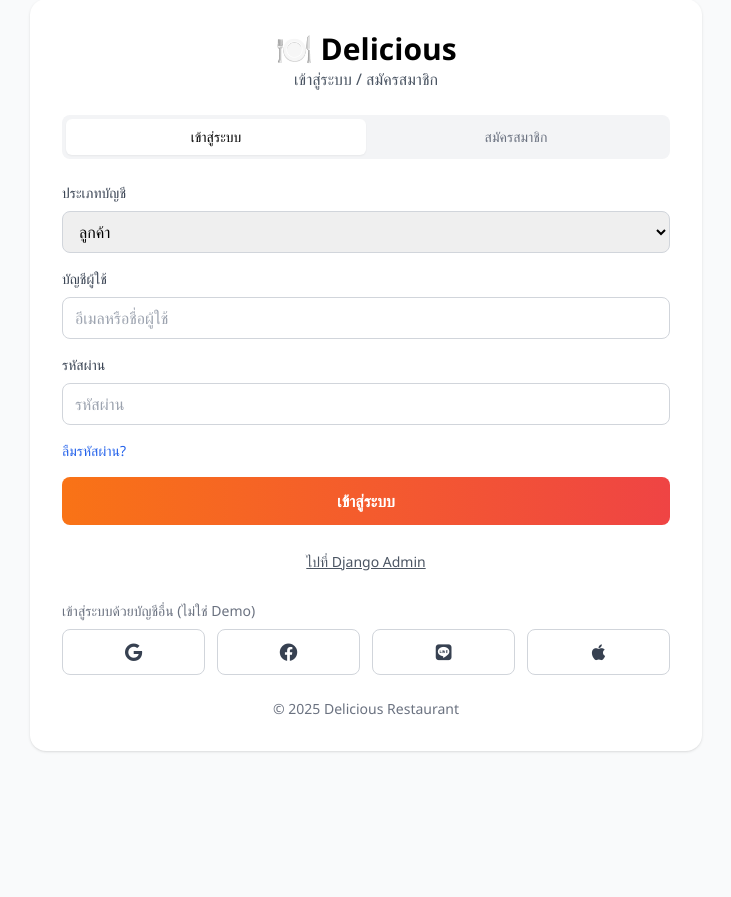
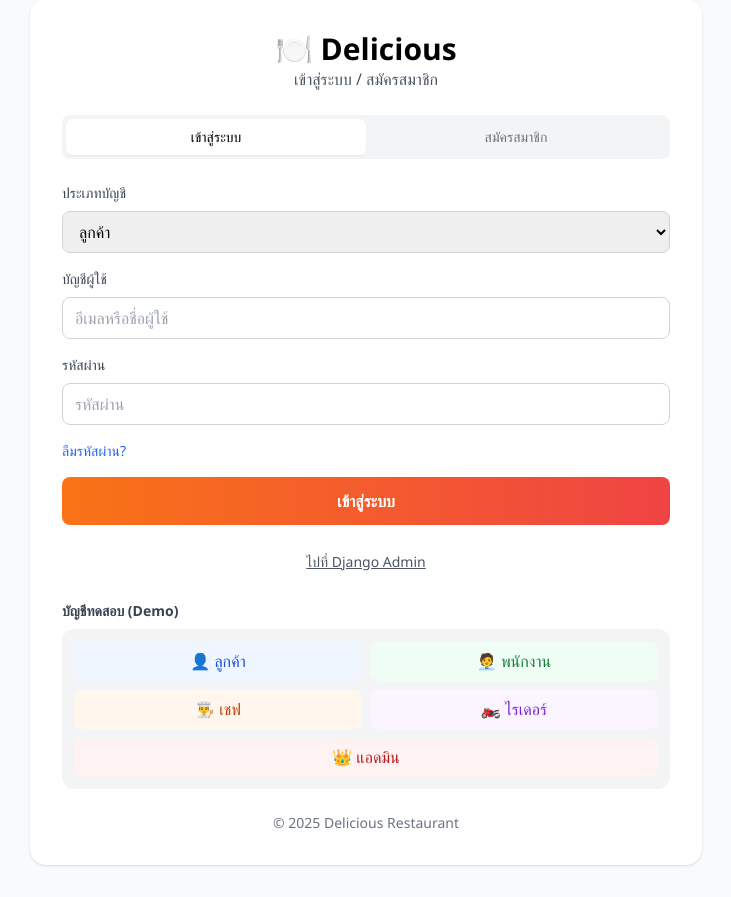
Before and after one commit to Nanashi1150/Worky, a Django app: page /login/ in a window 1280 px wide. Shown: the part 33-930 px from the top of the page, without its empty margins (274-1005 px from the left). Before the commit the page ends 785 px from the top, so only its background shows below. Run offline with Django 5.2, Linux system fonts and the light colour scheme; some libraries are stand-ins or nearby versions.

Commit message:
feat(login): restore Demo quick-login UI; remove provider buttons

```diff
--- a/restaurant/templates/restaurant/login.html
+++ b/restaurant/templates/restaurant/login.html
@@ -60,14 +60,17 @@
             <a href="/admin/" class="inline-block text-sm text-gray-600 hover:text-gray-800 underline">ไปที่ Django Admin</a>
           </div>
 
-          <!-- Sign in with providers (non-Demo only) -->
+          <!-- Demo accounts section -->
           <div class="pt-3">
-            <div class="text-sm text-gray-500 mb-2">เข้าสู่ระบบด้วยบัญชีอื่น (ไม่ใช่ Demo)</div>
-            <div class="grid grid-cols-4 gap-3">
-              <button type="button" class="border border-gray-300 rounded-lg py-2 text-gray-700 hover:bg-gray-50" title="Google"><i class="fa-brands fa-google text-lg"></i></button>
-              <button type="button" class="border border-gray-300 rounded-lg py-2 text-gray-700 hover:bg-gray-50" title="Facebook"><i class="fa-brands fa-facebook text-lg"></i></button>
-              <button type="button" class="border border-gray-300 rounded-lg py-2 text-gray-700 hover:bg-gray-50" title="LINE"><i class="fa-brands fa-line text-lg"></i></button>
-              <button type="button" class="border border-gray-300 rounded-lg py-2 text-gray-700 hover:bg-gray-50" title="Apple"><i class="fa-brands fa-apple text-lg"></i></button>
+            <div class="text-sm font-semibold text-gray-700 mb-2">บัญชีทดสอบ (Demo)</div>
+            <div class="bg-gray-100 rounded-xl p-3">
+              <div class="grid grid-cols-2 gap-2 mb-2">
+                <button type="button" onclick="gotoRole('customer')" class="p-2 rounded-lg bg-blue-50 text-blue-700 hover:bg-blue-100">👤 ลูกค้า</button>
+                <button type="button" onclick="gotoRole('staff')" class="p-2 rounded-lg bg-green-50 text-green-700 hover:bg-green-100">🧑‍💼 พนักงาน</button>
+                <button type="button" onclick="gotoRole('chef')" class="p-2 rounded-lg bg-orange-50 text-orange-700 hover:bg-orange-100">👨‍🍳 เชฟ</button>
+                <button type="button" onclick="gotoRole('rider')" class="p-2 rounded-lg bg-purple-50 text-purple-700 hover:bg-purple-100">🏍️ ไรเดอร์</button>
+              </div>
+              <button type="button" onclick="gotoRole('admin')" class="w-full p-2 rounded-lg bg-red-50 text-red-700 hover:bg-red-100">👑 แอดมิน</button>
             </div>
           </div>
 
@@ -141,6 +144,11 @@
         }
       }
 
+      // Quick-login as demo user for this role
+      function gotoRole(role) {
+        window.location.href = '/login/demo/' + role + '/';
+      }
+
       document.addEventListener('DOMContentLoaded', function() {
         // Preselect role when coming from /login/<role>/
         try {
```
